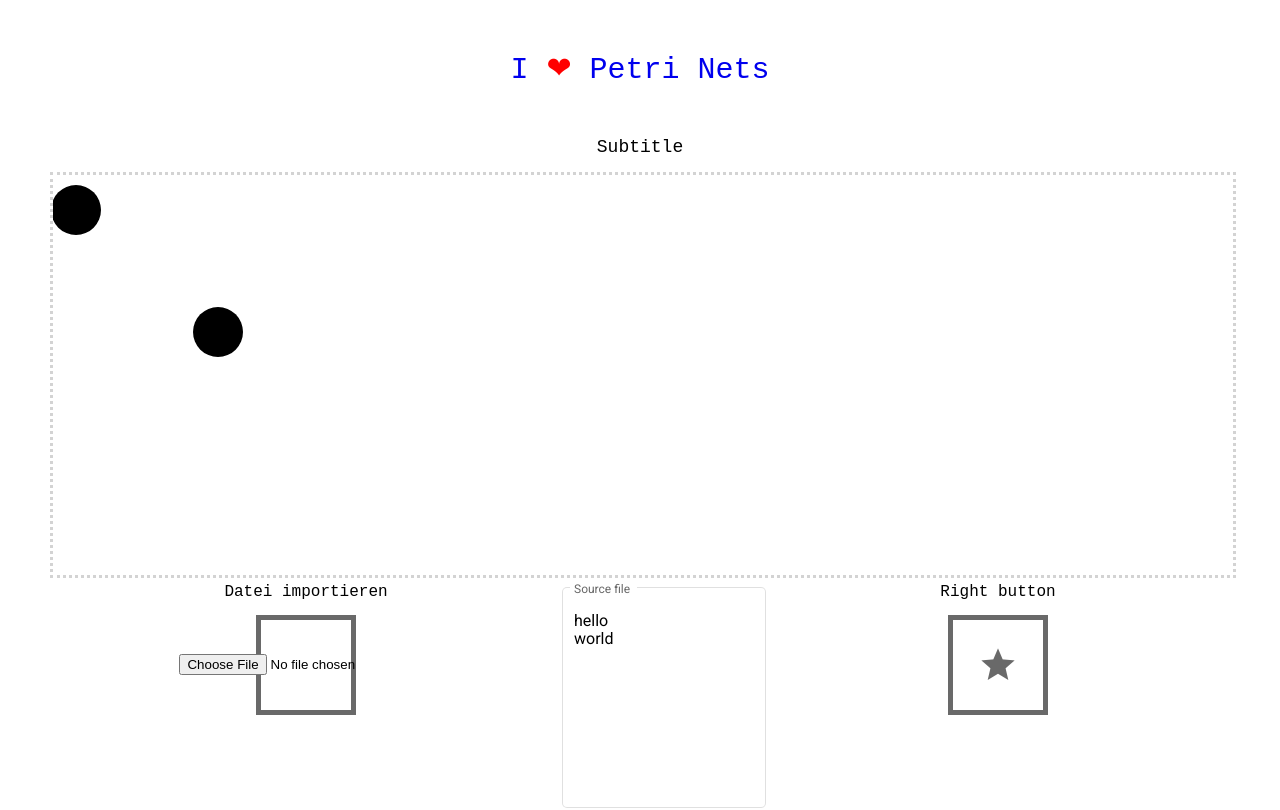
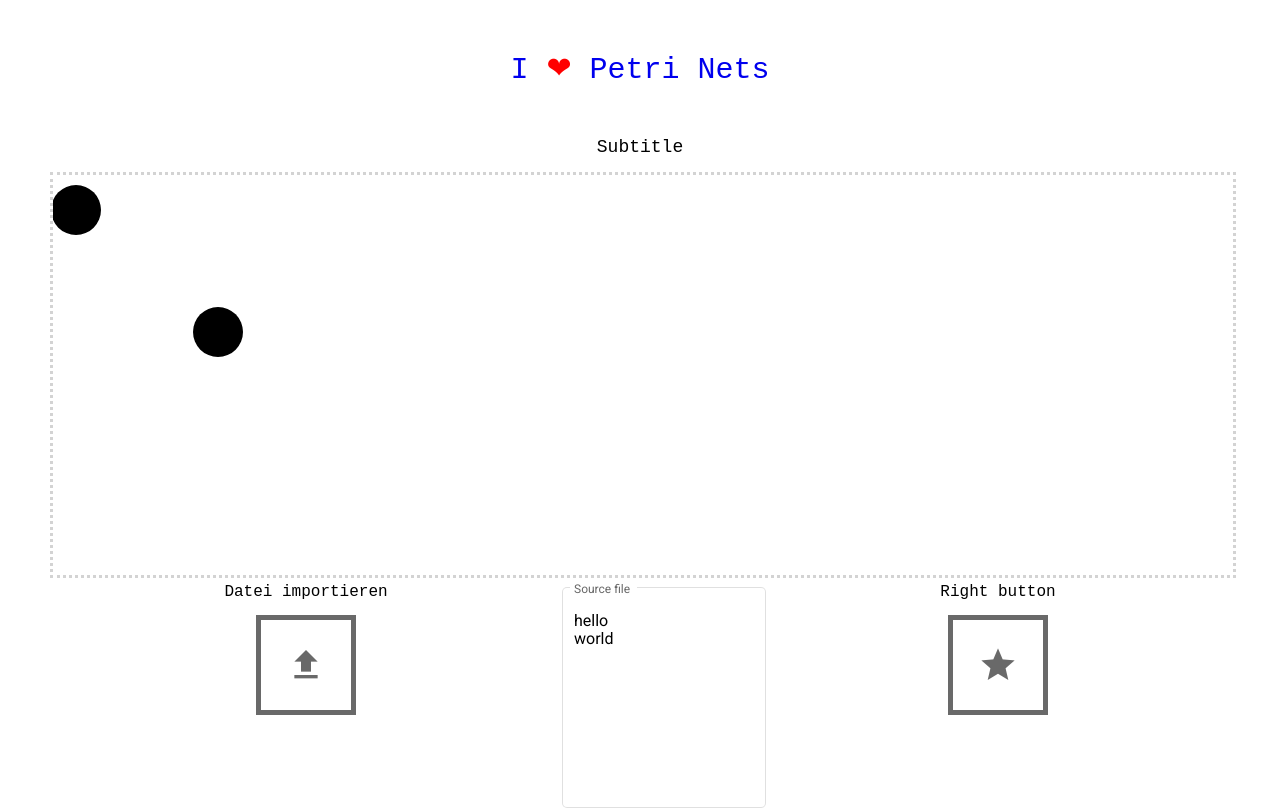
Before and after one commit to eventlogs/event_logs, an Angular app: page / in a window 1280 px wide. Shown: the top 810 px of the page. Built offline with nearby package versions, Linux system fonts and the light colour scheme.

Commit message:
EL-25 Button etwas hübscher gemacht

```diff
--- a/src/app/components/upload-button/upload-button.component.html
+++ b/src/app/components/upload-button/upload-button.component.html
@@ -1,10 +1,12 @@
 <div fxLayout="column" fxLayoutAlign="start center">
     {{buttonText}}
-    <div class="interactive-square" fxLayout="row" fxLayoutAlign="center center">
-    <input type="file"
-           id="file"
-           (change)="handleFileInput($event)">
-    <mat-icon class="larger-icon">
+    <input type="file" class="file-input"
+         (change)="handleFileInput($event)" #fileUpload>
+    <div class="interactive-square" fxLayout="row" fxLayoutAlign="center center"
+         (click)="fileUpload.click()"
+         (mouseenter)="hoverStart($event)"
+         (mouseleave)="hoverEnd($event)">
+        <mat-icon class="larger-icon">
             {{buttonIcon}}
         </mat-icon>
     </div>
--- a/src/app/components/upload-button/upload-button.component.scss
+++ b/src/app/components/upload-button/upload-button.component.scss
@@ -21,3 +21,7 @@
 .mouse-hover .larger-icon {
     color: black;
 }
+
+.file-input {
+    display: none;
+}
--- a/src/app/components/upload-button/upload-button.component.ts
+++ b/src/app/components/upload-button/upload-button.component.ts
@@ -19,6 +19,18 @@ export class UploadButtonComponent {
         e.stopPropagation();
     }
 
+    hoverStart(e: MouseEvent) {
+        this.prevent(e);
+        const target = (e.target as HTMLElement);
+        target.classList.add('mouse-hover');
+    }
+
+    hoverEnd(e: MouseEvent) {
+        this.prevent(e);
+        const target = (e.target as HTMLElement);
+        target.classList.remove('mouse-hover');
+    }
+
     handleFileInput(event: Event) {
         const target = event.target as HTMLInputElement;
         const files = target.files as FileList;
```
